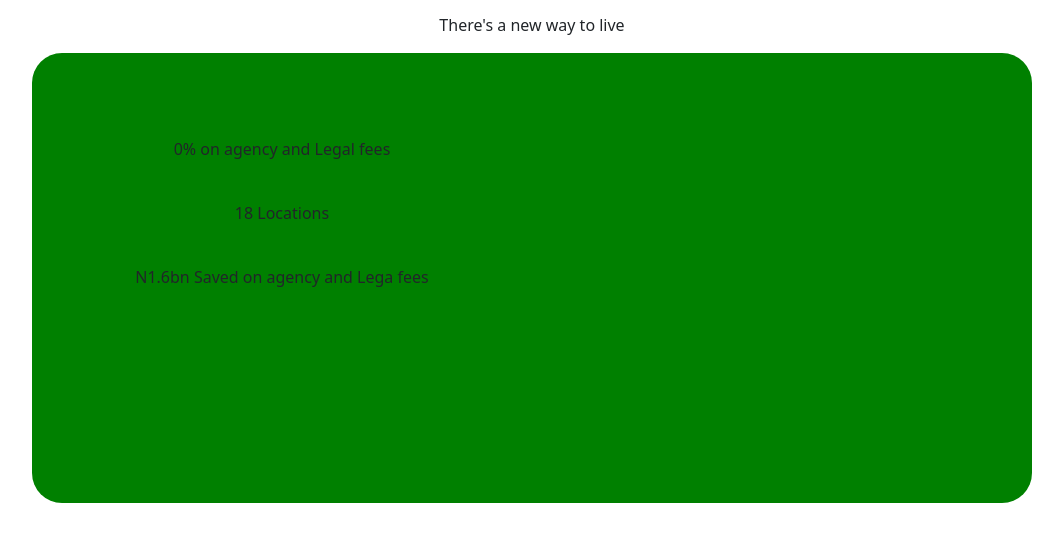
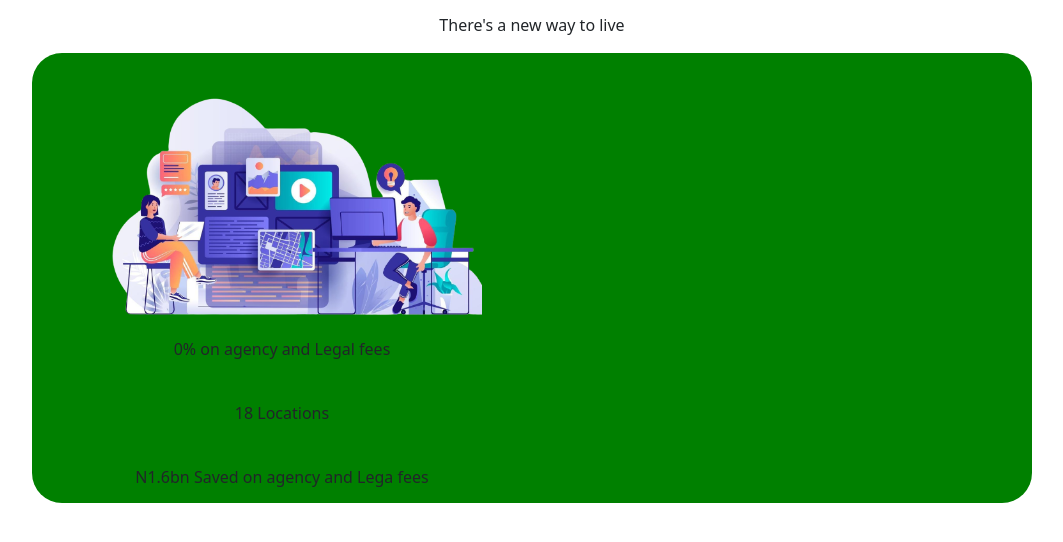
Before and after one commit to Chiemella/g8_smallsmall, a plain HTML site: page index.html in a window 1280 px wide. Shown: the part 708-1250 px from the top of the page, without its empty margins (108-1171 px from the left). Drawn offline with nearby package versions, Linux system fonts and the light colour scheme.

Commit message:
card text

```diff
--- a/index.html
+++ b/index.html
@@ -61,12 +61,12 @@
         <p class="readycall">Ready to get started?</p>
         <p>There's a new way to live</p>
     </div>
-    <div class="row call2action welcome">
+    <div class="row card1 welcome">
         <div class="col-lg-6">
             <div>
-                <img src="" alt="">
+                <img src="assets/creative-agency-concept-in-flat-design-vector-removebg-preview.png" class="creativeimg" alt="">
             </div>
-            <div>
+            <div style="padding-top: 0px; padding-bottom: 0px;">
                 <p>0% on agency and Legal fees</p> <br>
                 <p> 18 Locations</p> <br>
                 <p>N1.6bn Saved on agency and Lega fees</p>
--- a/styles.css
+++ b/styles.css
@@ -95,3 +95,19 @@ nav{
     box-shadow: gray;
     border-radius: 30px;
 }
+
+.card1{
+    align-items: stretch;
+    margin: auto;
+    padding-top: 30px;
+    text-align: center;
+}
+
+.creativeimg{
+    width: 400px;
+    height: min-content;
+}
+
+#cardtext1{
+    padding-top: 0%;
+}
```
Also changed, not shown: assets/creative-agency-concept-in-flat-design-vector-removebg-preview.png (added).
